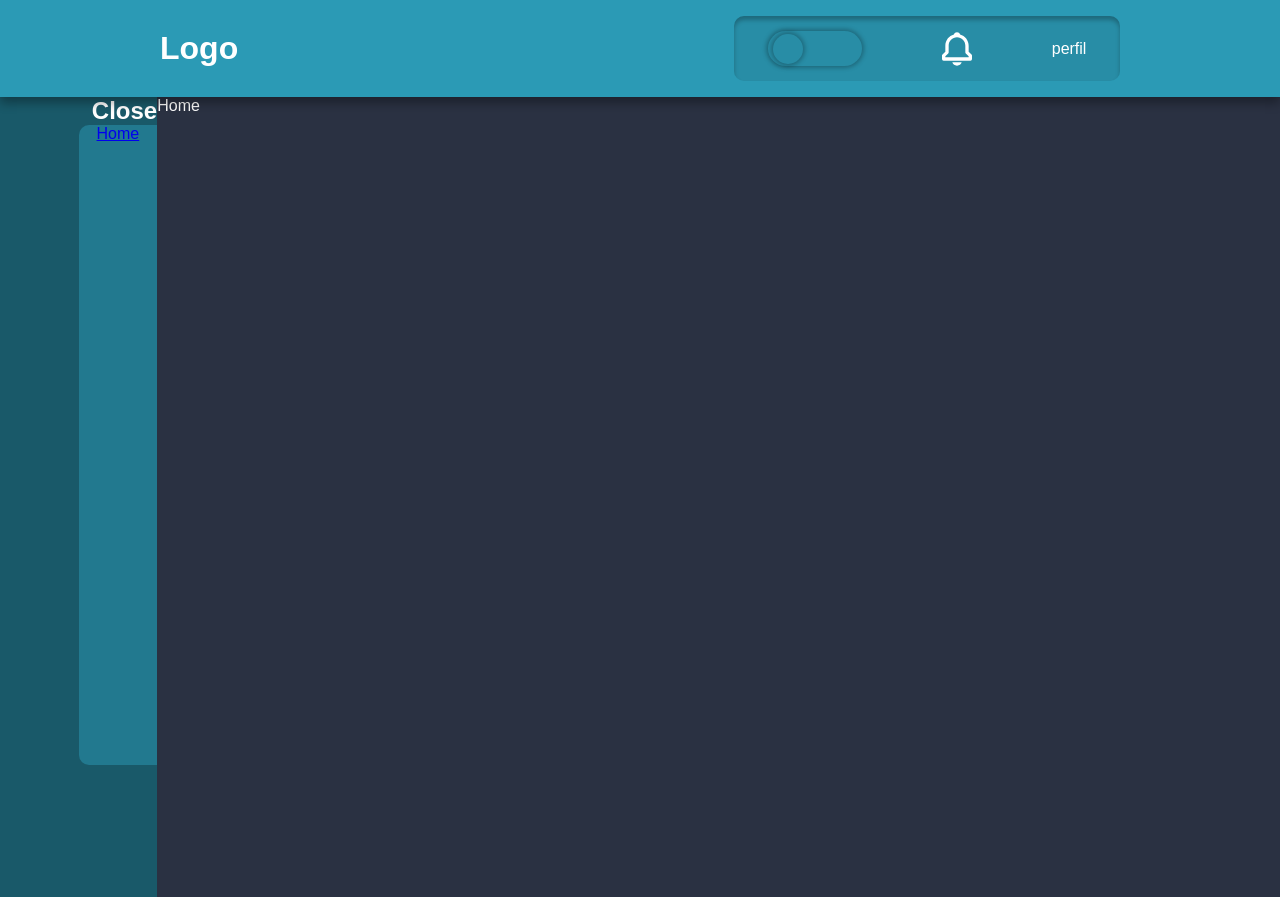
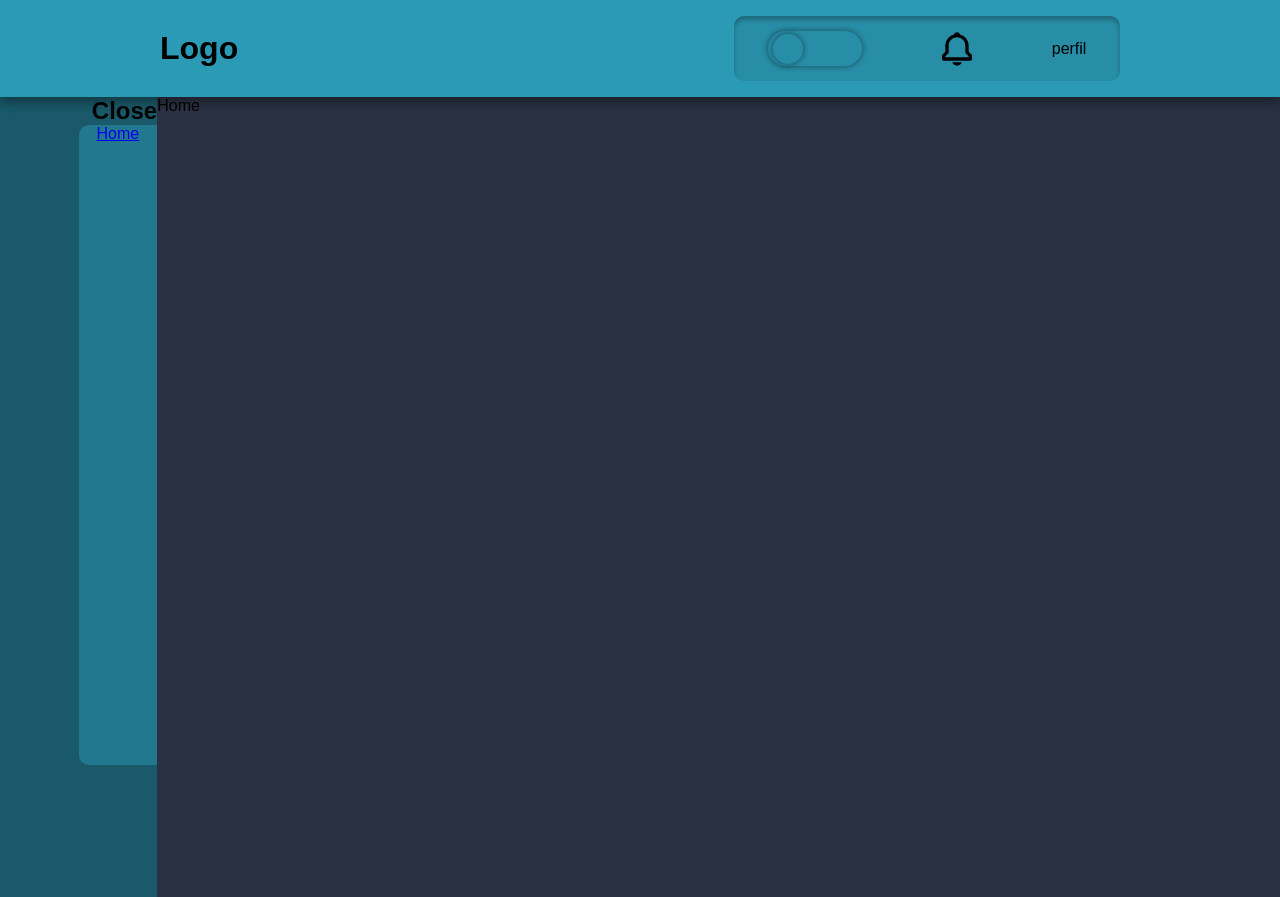
Before and after one commit to DanielMarcosPires/repositorio, a React (Vite) app: page / in a window 1280 px wide. Built offline with nearby package versions, Linux system fonts and the light colour scheme.

Commit message:
TypeError: Cyclic resolvido

```diff
--- a/src/App.tsx
+++ b/src/App.tsx
@@ -1,5 +1,4 @@
 import Rotas from "./Pages/Rotas"
-import './style/style.scss'
 
 function App() {
   return <Rotas />
--- a/src/Components/Layout/index.tsx
+++ b/src/Components/Layout/index.tsx
@@ -6,15 +6,21 @@ import { ReactNode, useState } from "react";
 import {BiBell} from 'react-icons/bi'
 
 import Switch from '../Switch';
+import { Outlet } from 'react-router-dom';
 
 
 type htmlChildren = {
     children:ReactNode;
 }
+type JSXvalor ={
+    obterDarkMode:(e:boolean)=>void
+}
 
 export default function Layout({children}:htmlChildren) {
 
-  const [darkMode, setDarkMode] = useState(true)
+  const [darkMode, setDarkMode] = useState(false)
+
+
 
   return (
     <main
@@ -29,7 +35,7 @@ export default function Layout({children}:htmlChildren) {
                 <div className={style.LayoutGridCabecalhoMargem}>
                     <h1>Logo</h1>
                     <nav>
-                        <Switch obter={setDarkMode}/>
+                        <Switch />
                         <BiBell size={40} className={darkMode? `darkMode`:`lightMode`}/>
                         <p>perfil</p>
                     </nav>
--- a/src/Components/Switch/index.tsx
+++ b/src/Components/Switch/index.tsx
@@ -4,27 +4,26 @@ import "./scss/style.scss"
 
 
 
-export default function Switch({obter}:any) {
 
-  const [flipflop,setFlipflop] = useState(false);
+export default function Switch() {
 
-
-  function handleClick(){
-    obter(flipflop)
-  }
+  const [flipflop, setFlipflop] = useState(false);
 
   return (
     <div
-    onClick={()=>{
-      setFlipflop(!flipflop)
-      handleClick()
-    }}
-    className={
-      `
-       ${style.Switch}
-       ${flipflop ? `ligadoFundo`:`desligadoFundo`}
-      `}>
-        <span className={flipflop ? `ligado`:`desligado`}></span>
+      onClick={() => {
+        setFlipflop(!flipflop)
+      }}
+      className={
+        `
+            ${
+              style.Switch
+            }
+            ${
+              flipflop ? `ligadoFundo` : `desligadoFundo`
+            }
+        `}>
+      <span className={flipflop ? `ligado` : `desligado`}></span>
     </div>
   )
 }
--- a/src/Pages/Rotas/index.tsx
+++ b/src/Pages/Rotas/index.tsx
@@ -2,15 +2,21 @@ import { Route, Routes } from 'react-router-dom'
 import Layout from '../../Components/Layout'
 import Home from '../Home'
 
+const rotas = [
+    {
+        junim: "/",
+        nome: "",
+        element: <Home />
+    }
+]
+
 export default function Rotas() {
 
     return (
-        <>
-            <Layout>
-                <Routes>
-                    <Route index element={<Home />}/>
-                </Routes>
-            </Layout>
-        </>
+        <Routes>
+            {rotas.map((rotas, key) =>
+                <Route path={rotas.junim} key={`rota${key}`} element={rotas.element} />
+            )}
+        </Routes>
     )
 }
--- a/src/main.tsx
+++ b/src/main.tsx
@@ -1,12 +1,18 @@
 import React from 'react'
+import './style/style.scss'
+
 import ReactDOM from 'react-dom/client'
 import App from './App.tsx'
-import { BrowserRouter} from 'react-router-dom'
+import { BrowserRouter } from 'react-router-dom'
+import Layout from './Components/Layout/index.tsx'
+import Rotas from './Pages/Rotas/index.tsx'
 
 ReactDOM.createRoot(document.getElementById('root') as HTMLElement).render(
   <React.StrictMode>
-    <BrowserRouter>
-      <App />
-    </BrowserRouter>
+    <Layout>
+      <BrowserRouter>
+        <Rotas />
+      </BrowserRouter>
+    </Layout>
   </React.StrictMode>,
 )
```
